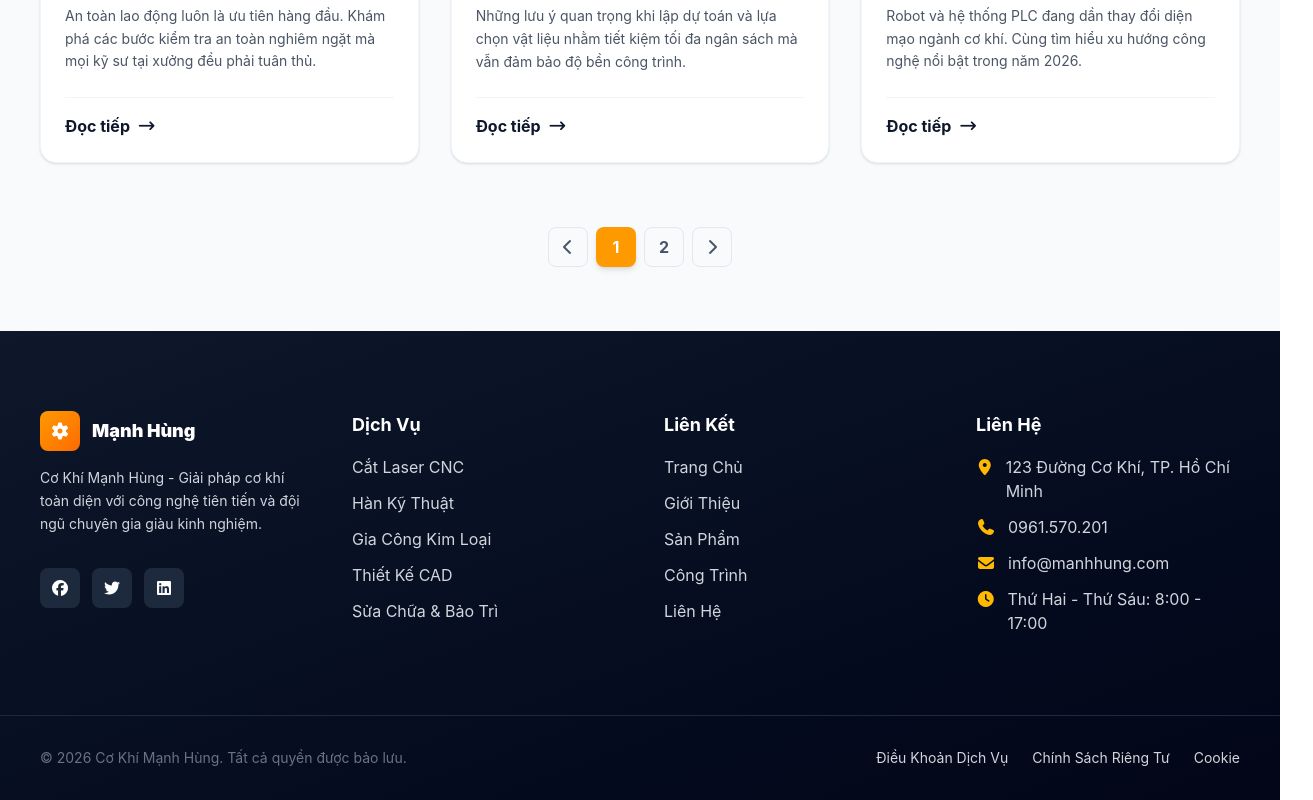
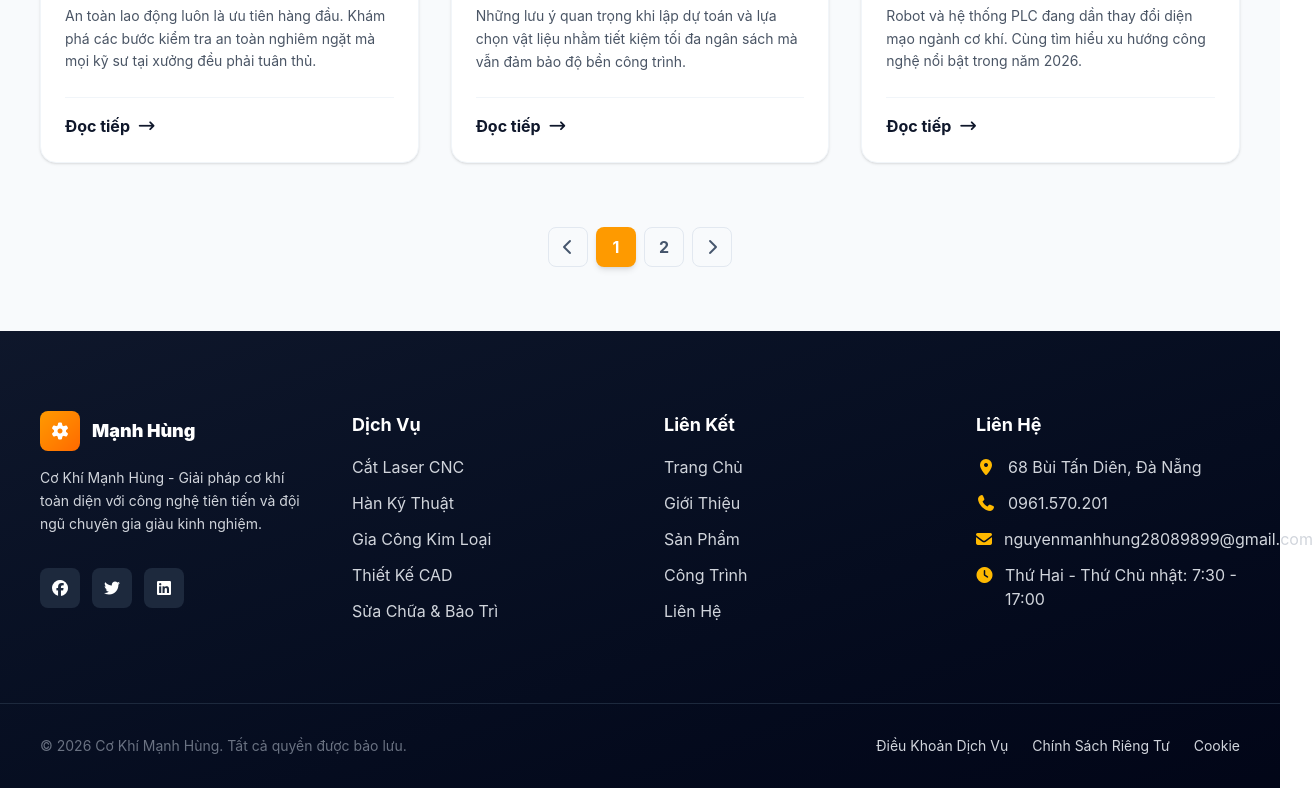
Before and after one commit to lehungvuong2004/cokhi, a React (Vite) app: page /tin-tuc in a window 1280 px wide. Shown: the part 1456-2256 px from the top of the page, 1313 px wide, since content can reach past the window. Built offline with nearby package versions, Linux system fonts and the light colour scheme.

Commit message:
done-project

```diff
--- a/src/component/AboutPage.jsx
+++ b/src/component/AboutPage.jsx
@@ -2,7 +2,7 @@ import React from 'react';
 
 const AboutPage = () => {
   return (
-    <div className="py-24 bg-white min-h-screen font-sans">
+    <div className=" bg-white min-h-screen font-sans">
       <div className="container mx-auto px-4 md:px-10 flex flex-col lg:flex-row items-center gap-12 lg:gap-16">
 
         {/* CỘT TRÁI: TIÊU ĐỀ VÀ MÔ TẢ */}
--- a/src/component/CTA.jsx
+++ b/src/component/CTA.jsx
@@ -32,12 +32,12 @@ const CTA = () => {
             <div className="space-y-2">
               <i className="fas fa-envelope text-amber-400 text-2xl"></i>
               <p className="text-gray-700 text-sm">Email</p>
-              <p className="text-white font-bold text-lg">info@manhhung.com</p>
+              <p className="text-white font-bold text-lg">nguyenmanhhung28089899</p>
             </div>
             <div className="space-y-2">
               <i className="fas fa-map-marker-alt text-amber-400 text-2xl"></i>
               <p className="text-gray-700 text-sm">Địa chỉ</p>
-              <p className="text-white font-bold text-lg">TP. Hồ Chí Minh</p>
+              <p className="text-white font-bold text-lg">68 Bùi Tấn Diên, Đà Nẵng</p>
             </div>
           </div>
 
--- a/src/component/ContactPage.jsx
+++ b/src/component/ContactPage.jsx
@@ -28,22 +28,22 @@ const ContactPage = () => {
     {
       icon: 'fa-solid fa-location-dot',
       title: 'Địa Chỉ Trụ Sở',
-      content: '123 Đường Công Nghiệp, KCN Tân Bình, TP.HCM'
+      content: '68 Bùi Tấn Diên, Đà Nẵng'
     },
     {
       icon: 'fa-solid fa-phone-volume',
       title: 'Hotline 24/7',
-      content: '0961.570.201\n028.3812.3456'
+      content: '0961.570.201'
     },
     {
       icon: 'fa-solid fa-envelope',
       title: 'Email Hỗ Trợ',
-      content: 'info@manhhungmec.com\nsale@manhhungmec.com'
+      content: 'nguyenmanhhung28089899@gmail.com'
     },
     {
       icon: 'fa-solid fa-clock',
       title: 'Giờ Làm Việc',
-      content: 'Thứ 2 - Thứ 7: 8:00 - 17:30\nChủ Nhật: Nghỉ định kỳ'
+      content: 'Thứ 2 - Thứ 7: 7h30 - 17h00\nChủ Nhật: Nghỉ định kỳ'
     }
   ];
 
@@ -128,7 +128,7 @@ const ContactPage = () => {
           {/* Map and Socials */}
           <div className="lg:col-span-2 bg-slate-900 text-white flex flex-col justify-between order-1 lg:order-2">
             {/* Map iframe */}
-            <div className="h-64 md:h-80 lg:h-[450px] w-full bg-slate-800">
+            {/* <div className="h-64 md:h-80 lg:h-[450px] w-full bg-slate-800">
               <iframe
                 src="https://www.google.com/maps/embed?pb=!1m18!1m12!1m3!1m3!1d3919.060281987515!2d106.62624891533423!3d10.806694692300898!2m3!1f0!2f0!3f0!3m2!1i1024!2i768!4f13.1!3m3!1m2!1s0x31752be27d8b4f4d%3A0x92dcba2950430867!2zS0NOIFTDom4gQsOsbmg!5e0!3m2!1svi!2s!4v1689234567890!5m2!1svi!2s"
                 className="w-full h-full border-0 grayscale hover:grayscale-0 transition-all duration-500"
@@ -137,7 +137,7 @@ const ContactPage = () => {
                 referrerPolicy="no-referrer-when-downgrade"
                 title="Bản đồ chỉ đường"
               ></iframe>
-            </div>
+            </div> */}
 
             <div className="p-8 md:p-10 flex-grow flex flex-col justify-center">
               <h3 className="text-xl font-bold mb-4 text-amber-500 uppercase">Kết Nối Với Chúng Tôi</h3>
--- a/src/component/FooterNew.jsx
+++ b/src/component/FooterNew.jsx
@@ -22,15 +22,15 @@ const Footer = () => {
               Cơ Khí Mạnh Hùng - Giải pháp cơ khí toàn diện với công nghệ tiên tiến và đội ngũ chuyên gia giàu kinh nghiệm.
             </p>
             <div className="flex gap-3 pt-4">
-              <a href="#" className="w-10 h-10 rounded-lg bg-slate-800 hover:bg-amber-500 flex items-center justify-center transition-colors">
+              <Link to="https://www.facebook.com/nguyen.manh.hung.751416" target='_blank' className="w-10 h-10 rounded-lg bg-slate-800 hover:bg-amber-500 flex items-center justify-center transition-colors">
                 <i className="fab fa-facebook text-white"></i>
-              </a>
-              <a href="#" className="w-10 h-10 rounded-lg bg-slate-800 hover:bg-amber-500 flex items-center justify-center transition-colors">
+              </Link>
+              <Link to="#" target='_blank' className="w-10 h-10 rounded-lg bg-slate-800 hover:bg-amber-500 flex items-center justify-center transition-colors">
                 <i className="fab fa-twitter text-white"></i>
-              </a>
-              <a href="#" className="w-10 h-10 rounded-lg bg-slate-800 hover:bg-amber-500 flex items-center justify-center transition-colors">
+              </Link>
+              <Link to="#" target='_blank' className="w-10 h-10 rounded-lg bg-slate-800 hover:bg-amber-500 flex items-center justify-center transition-colors">
                 <i className="fab fa-linkedin text-white"></i>
-              </a>
+              </Link>
             </div>
           </div>
 
@@ -38,11 +38,11 @@ const Footer = () => {
           <div className="space-y-4">
             <h4 className="font-bold text-white text-lg">Dịch Vụ</h4>
             <ul className="space-y-3">
-              <li><a href="#" className="hover:text-amber-400 transition-colors">Cắt Laser CNC</a></li>
-              <li><a href="#" className="hover:text-amber-400 transition-colors">Hàn Kỹ Thuật</a></li>
-              <li><a href="#" className="hover:text-amber-400 transition-colors">Gia Công Kim Loại</a></li>
-              <li><a href="#" className="hover:text-amber-400 transition-colors">Thiết Kế CAD</a></li>
-              <li><a href="#" className="hover:text-amber-400 transition-colors">Sửa Chữa & Bảo Trì</a></li>
+              <li><Link to="/san-pham" className="hover:text-amber-400 transition-colors">Cắt Laser CNC</Link></li>
+              <li><Link to="/san-pham" className="hover:text-amber-400 transition-colors">Hàn Kỹ Thuật</Link></li>
+              <li><Link to="/san-pham" className="hover:text-amber-400 transition-colors">Gia Công Kim Loại</Link></li>
+              <li><Link to="/san-pham" className="hover:text-amber-400 transition-colors">Thiết Kế CAD</Link></li>
+              <li><Link to="/san-pham" className="hover:text-amber-400 transition-colors">Sửa Chữa & Bảo Trì</Link></li>
             </ul>
           </div>
 
@@ -64,19 +64,18 @@ const Footer = () => {
             <ul className="space-y-3">
               <li className="flex items-start gap-3">
                 <i className="fas fa-map-marker-alt text-amber-400 mt-1"></i>
-                <span>123 Đường Cơ Khí, TP. Hồ Chí Minh</span>
+                <span>68 Bùi Tấn Diên, Đà Nẵng</span>
               </li>
               <li className="flex items-start gap-3">
                 <i className="fas fa-phone text-amber-400 mt-1"></i>
-                <span>0961.570.201</span>
-              </li>
+                <span>0961.570.201</span>              </li>
               <li className="flex items-start gap-3">
                 <i className="fas fa-envelope text-amber-400 mt-1"></i>
-                <span>info@manhhung.com</span>
+                <span>nguyenmanhhung28089899@gmail.com</span>
               </li>
               <li className="flex items-start gap-3">
                 <i className="fas fa-clock text-amber-400 mt-1"></i>
-                <span>Thứ Hai - Thứ Sáu: 8:00 - 17:00</span>
+                <span>Thứ Hai - Thứ Chủ nhật: 7:30 - 17:00</span>
               </li>
             </ul>
           </div>
--- a/src/component/Hero.jsx
+++ b/src/component/Hero.jsx
@@ -99,7 +99,7 @@ const Hero = () => {
                 <div className="space-y-6">
                   <div className="flex items-center gap-4 p-4 bg-slate-800/50 rounded-lg backdrop-blur border border-slate-700/50">
                     <div className="w-12 h-12 rounded-lg bg-gradient-to-br from-amber-500 to-orange-500 flex items-center justify-center">
-                      <i className="fas fa-laser text-white text-xl"></i>
+                      <i class="fa-solid fa-layer-group text-white text-xl"></i>
                     </div>
                     <div>
                       <p className="font-bold text-white">Cắt Laser CNC</p>
--- a/src/component/Services.jsx
+++ b/src/component/Services.jsx
@@ -3,12 +3,12 @@ import React from 'react';
 const Services = () => {
   const services = [
     {
-      icon: 'fa-laser',
+      icon: 'fa-solid fa-layer-group',
       title: 'Cắt Laser CNC',
       description: 'Cắt laser tinh xảo với độ chính xác cao, đáp ứng các tiêu chuẩn quốc tế, xử lý mọi loại vật liệu kim loại.'
     },
     {
-      icon: 'fa-fire',
+      icon: 'fa-solid fa-fire',
       title: 'Hàn Kỹ Thuật',
       description: 'Hàn chuyên nghiệp sử dụng các kỹ thuật hiện đại, đảm bảo chất lượng và độ bền cao của sản phẩm.'
     },
```
Also changed, not shown: src/component/Header.jsx (+11 -12 lines).
